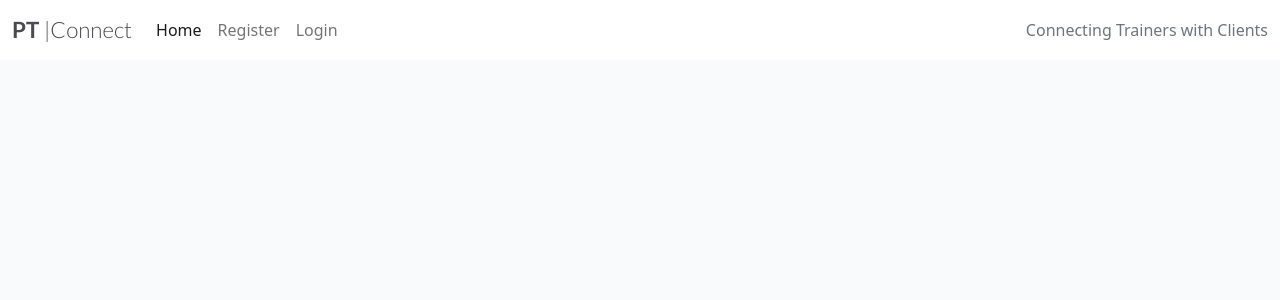
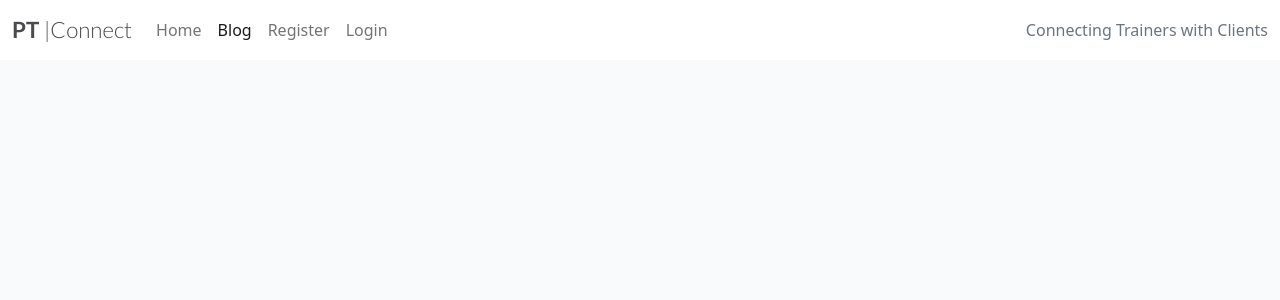
Before and after one commit to KieMerr17/Blog-Walkthrough, a Django app: template templates/blog.html in a window 1280 px wide. Shown: the top 300 px of the page. Run offline with Django 3.2, Linux system fonts and the light colour scheme; the template is opened without the code that fills it, so the values that code supplies are empty.

Commit message:
link blog template to load its own url

```diff
--- a/blog/views.py
+++ b/blog/views.py
@@ -5,6 +5,6 @@ from .models import Post
 
 class PostList(generic.ListView):
     model = Post
-    queryset = Post.object.filter(status=1).order_by('-created_on')
-    template_name = 'blog.html'
+    queryset = Post.objects.filter(status=1).order_by("-created_on")
+    template_name = "blog.html"
     paginate_by = 6
--- a/ptconnect/urls.py
+++ b/ptconnect/urls.py
@@ -18,5 +18,6 @@ from django.urls import path, include
 
 urlpatterns = [
     path('admin/', admin.site.urls),
-    path('summernote/', include('django_summernote.urls'))
+    path('summernote/', include('django_summernote.urls')),
+    path('blog/', include('blog.urls'), name='blog_urls'),
 ]
--- a/templates/base.html
+++ b/templates/base.html
@@ -28,7 +28,7 @@
     <!-- Navigation -->
     <nav class="navbar navbar-expand-lg navbar-light bg-white">
         <div class="container-fluid">
-            <a class="navbar-brand" href="{% url 'home' %}">
+            <a class="navbar-brand" href="{% url 'blog' %}">
                 <span class="brand">
                     <span class="blue-o">PT</span>
                     <span class="thin">|Connect</span>
@@ -42,7 +42,10 @@
             <div class="collapse navbar-collapse" id="navbarText">
                 <ul class="navbar-nav me-auto mb-2 mb-lg-0">
                     <li class="nav-item">
-                        <a class="nav-link active" aria-current="page" href="{% url 'home' %}">Home</a>
+                        <a class="nav-link" aria-current="page" href="#">Home</a>
+                    </li>
+                    <li class="nav-item">
+                        <a class="nav-link active" aria-current="page" href="{% url 'blog' %}">Blog</a>
                     </li>
                     {% if user.is_authenticated %}
                     <li class="nav-item">
```
